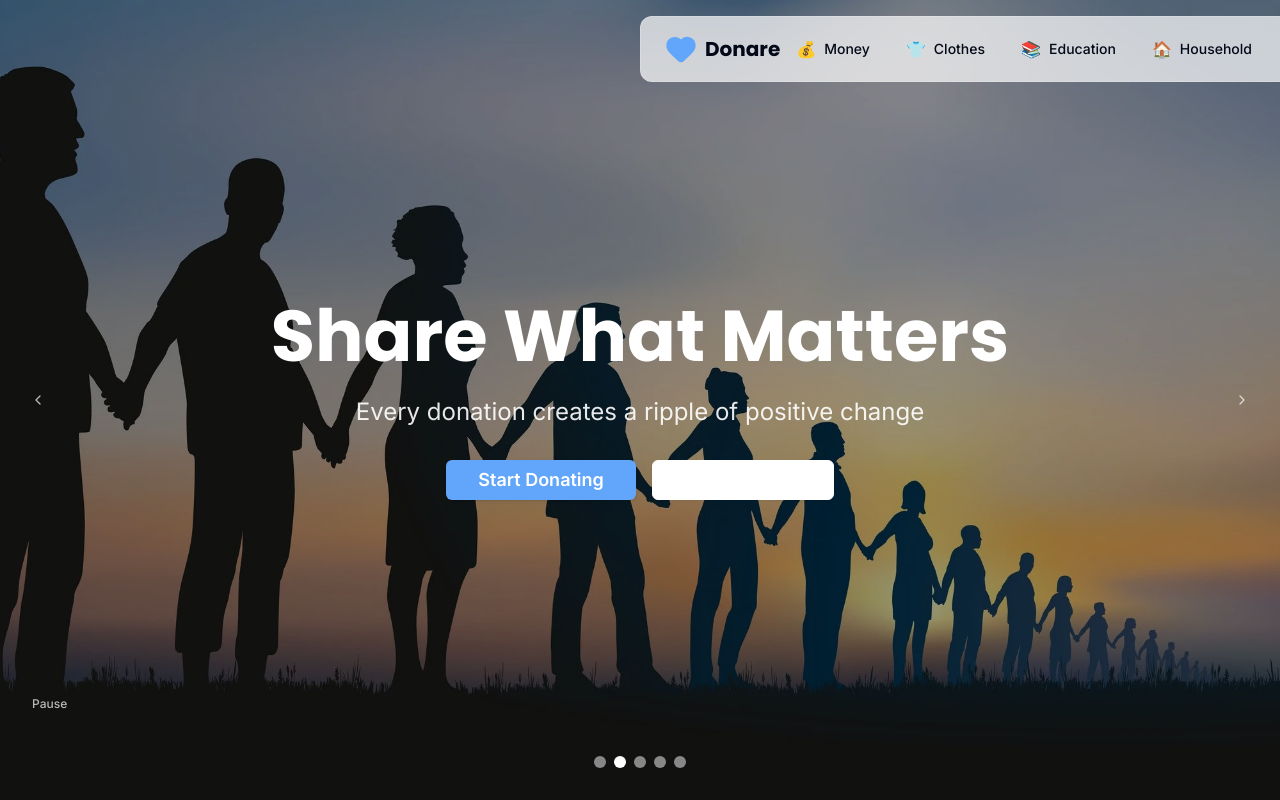
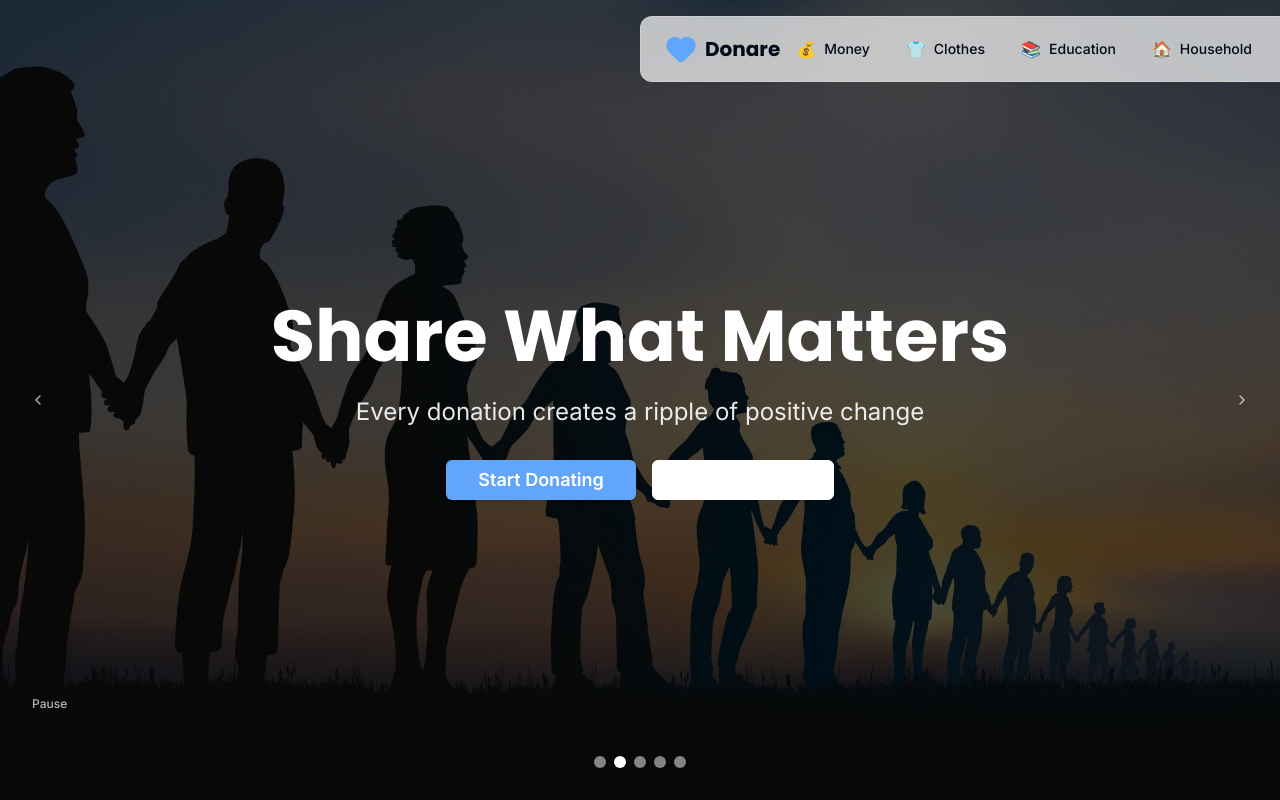
Before and after one commit to Alex-S07/donare, a Next.js app: page / in a window 1280 px wide. Shown: the top 800 px of the page. Built offline with nearby package versions, Linux system fonts and the light colour scheme.

Commit message:
Added Dark overlay for hero section

```diff
--- a/components/sections/hero-section.tsx
+++ b/components/sections/hero-section.tsx
@@ -131,6 +131,7 @@ export default function HeroSection() {
   };
 
   return (
+
     <section
       className="relative h-screen w-full overflow-hidden bg-black"
       onKeyDown={handleKeyDown}
@@ -138,6 +139,7 @@ export default function HeroSection() {
       role="region"
       aria-label="Hero carousel"
     >
+      {/* <div className="absolute inset-0 bg-black/80"></div> */}
       {/* Carousel Content */}
       <AnimatePresence mode="wait">
         <motion.div
@@ -174,7 +176,7 @@ export default function HeroSection() {
       </AnimatePresence>
 
       {/* Overlay */}
-      <div className="absolute inset-0 bg-black/40" />
+      <div className="absolute inset-0 bg-black/70" />
 
       {/* Content */}
       <div className="absolute inset-0 flex items-center justify-center text-center text-white z-10">
```
